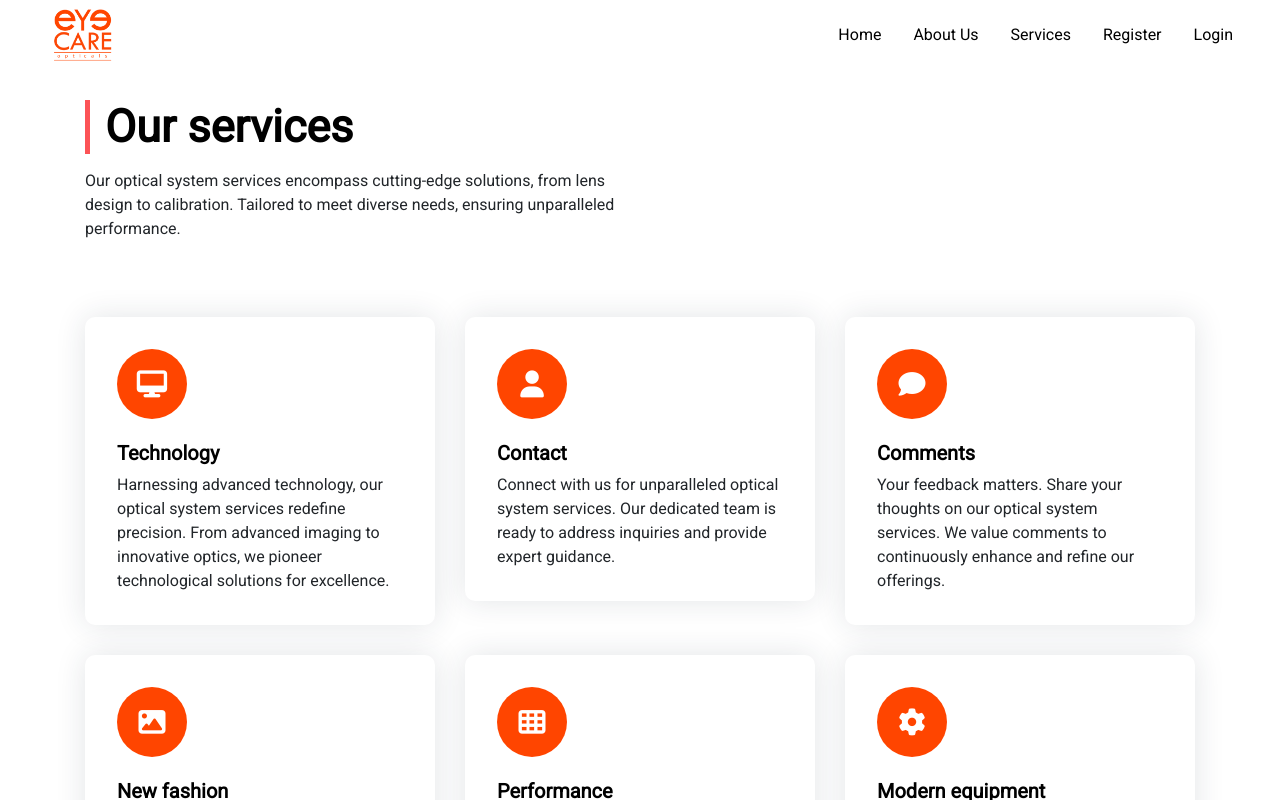
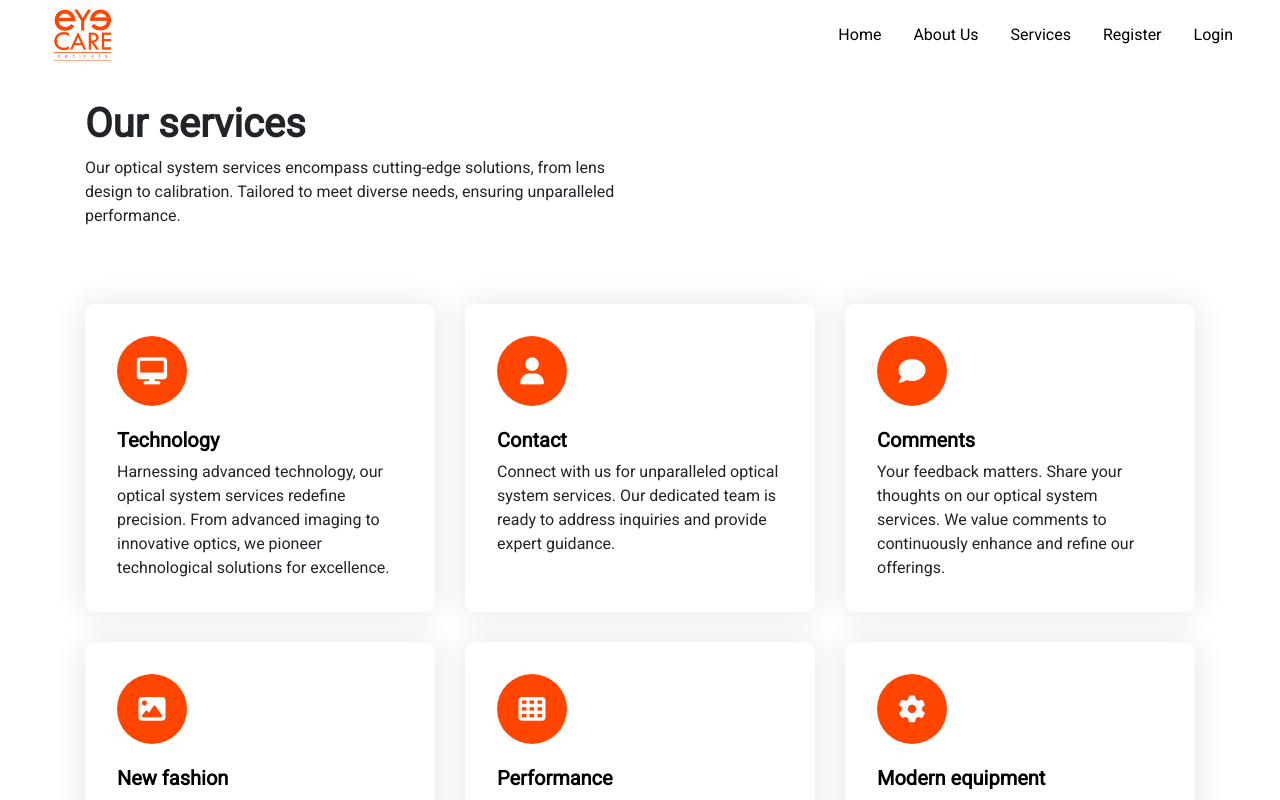
Before and after one commit to AbhishekPeiris/eYeCAREopticals, a React (Create React App) app in the folder frontend/: page /services in a window 1280 px wide. Shown: the top 800 px of the page. Built offline with nearby package versions, Linux system fonts and the light colour scheme.

Commit message:
services - aos / loading

```diff
--- a/frontend/src/screens/ServicesScreen.js
+++ b/frontend/src/screens/ServicesScreen.js
@@ -1,16 +1,38 @@
-import React from 'react';
+import React, { useEffect, useState } from 'react';
 import styles from '../styles/Services.css';
+import AOS from 'aos';
+import 'aos/dist/aos.css';
+import Loader from '../components/Loader';
+
+AOS.init({ duration: 1000 });
 
 
 const ServicesScreen = () => {
+
+    const [loading, setLoading] = useState(true);
+
+    useEffect(() => {
+        setLoading(true);
+        setTimeout(() => {
+            setLoading(false);
+        }, 700);
+    }, []);
+
     return (
+
+        <div>
+            {loading ? (
+                <Loader />
+            ) : (
+
+
                 <div>
                     <section class="section services-section" id="services">
                         <div class="container">
                             <div class="row">
                                 <div class="col-lg-6">
                                     <div class="section-title">
-                    <h2 data-aos="fade-right">Our services</h2>
+                                        <h1 data-aos="fade-right"><strong>Our services</strong></h1>
                                         <p data-aos="fade-left">Our optical system services encompass cutting-edge solutions, from lens design to calibration. Tailored to meet diverse needs, ensuring unparalleled performance.</p>
                                     </div>
                                 </div>
@@ -36,7 +58,7 @@ const ServicesScreen = () => {
                                         </div>
                                         <div class="feature-content">
                                             <h5>Contact</h5>
-                        <p>Connect with us for unparalleled optical system services. Our dedicated team is ready to address inquiries and provide expert guidance.</p>
+                                            <p>Connect with us for unparalleled optical system services. Our dedicated team is ready to address inquiries and provide expert guidance.</p><br/>
                                         </div>
                                     </div>
                                 </div>
@@ -60,7 +82,7 @@ const ServicesScreen = () => {
                                         </div>
                                         <div class="feature-content">
                                             <h5>New fashion</h5>
-                        <p>Explore a new vision of style with our optical system services. Cutting-edge designs meet precision, redefining eyewear fashion for you..</p>
+                                            <p>Explore a new vision of style with our optical system services. Cutting-edge designs meet precision, redefining eyewear fashion for you..</p><br/>
                                         </div>
                                     </div>
                                 </div>
@@ -94,6 +116,9 @@ Equipped with state-of-the-art technology, our optical services leverage modern
                         </div>
                     </section>
                 </div>
+            )}
+        </div>
+
     );
 }
 
--- a/frontend/src/styles/Services.css
+++ b/frontend/src/styles/Services.css
@@ -40,11 +40,3 @@
 .section-title {
     padding-bottom: 45px;
 }
-.section-title h2 {
-    font-weight: 700;
-    color: black;
-    font-size: 45px;
-    margin: 0 0 15px;
-    border-left: 5px solid #fc5356;
-    padding-left: 15px;
-}
```
Lines whose indentation alone changed are shown as unchanged.
